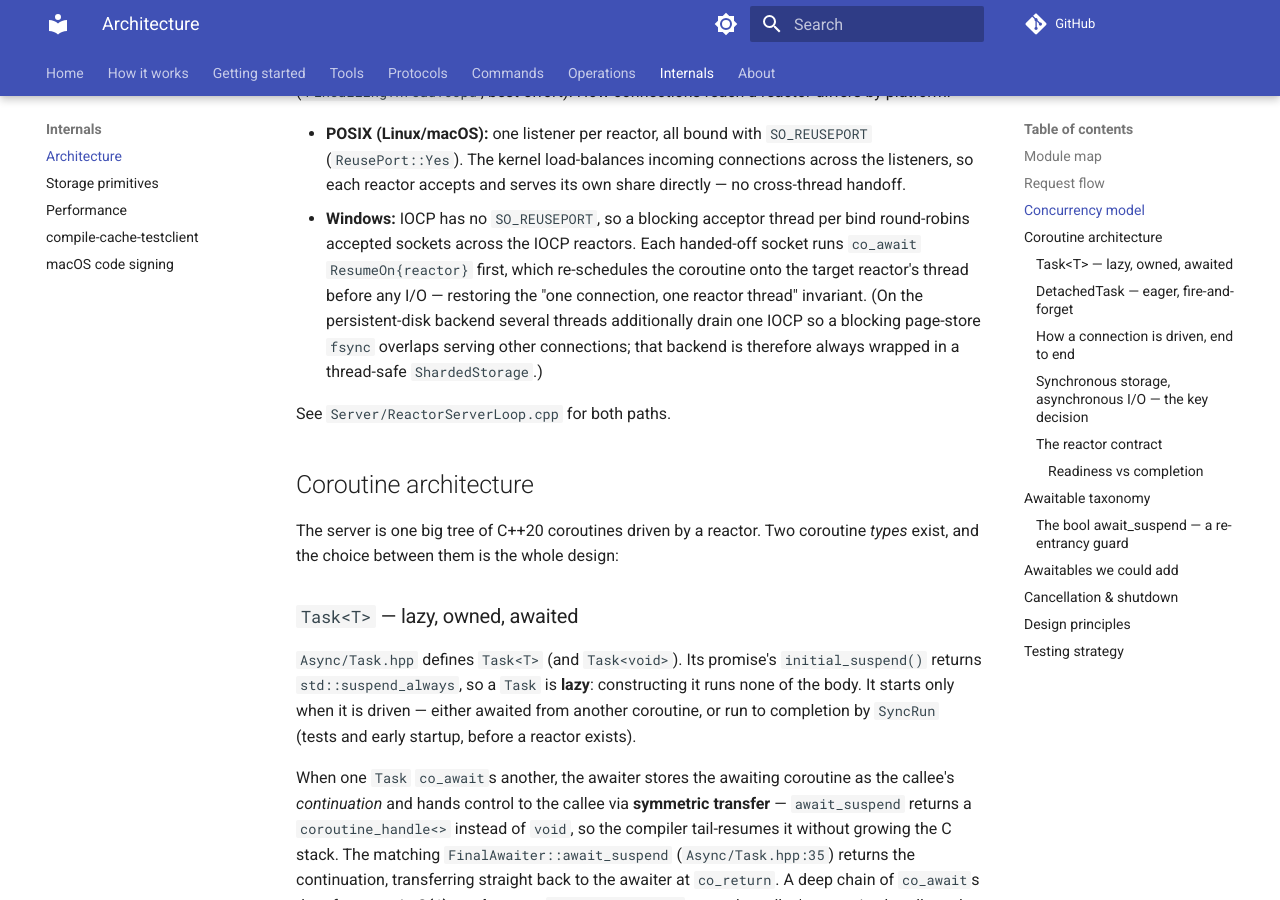
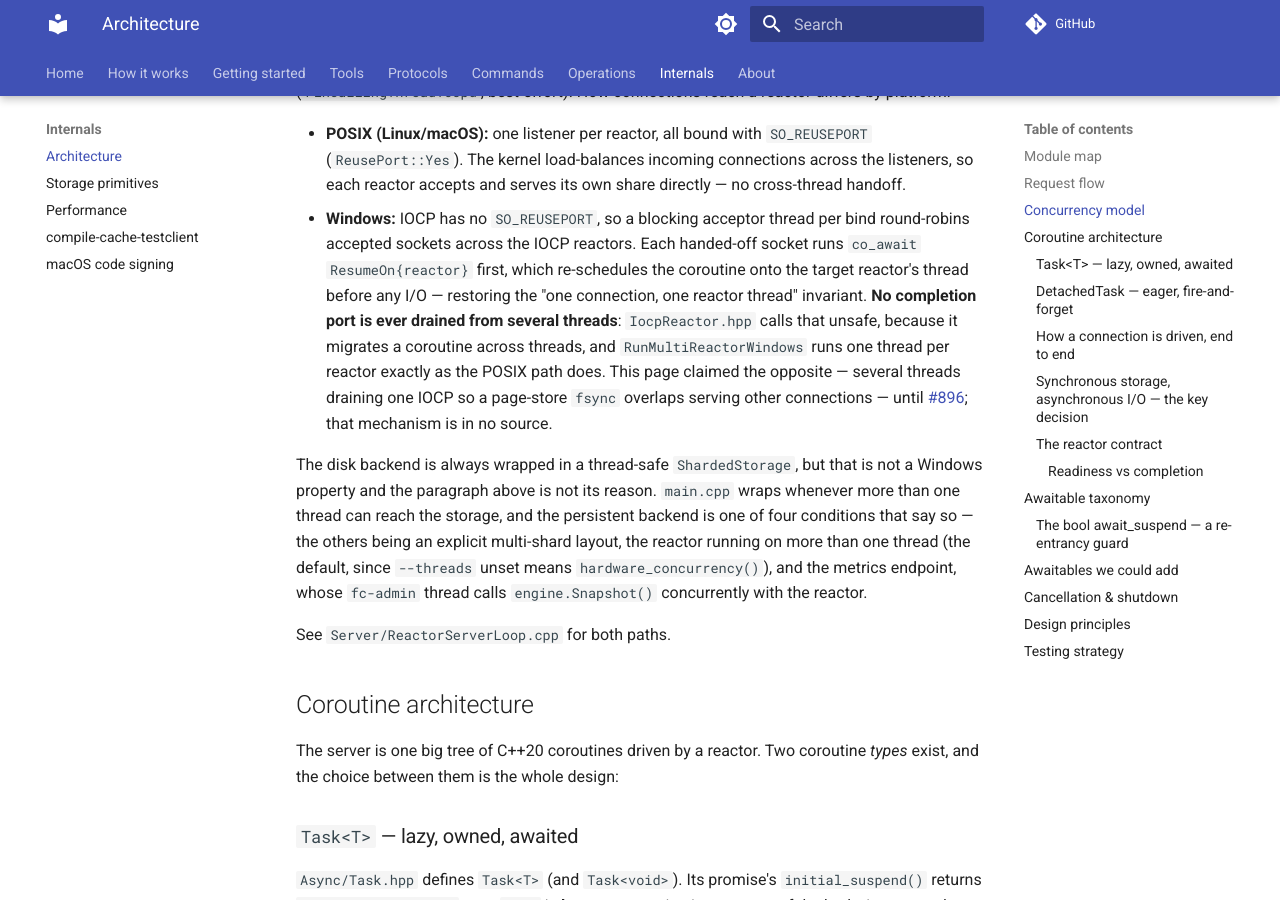
Before and after one commit to LASTRADA-Software/fastcached, an MkDocs documentation site: the page built from docs/internals/architecture.md, in a window 1280 px wide and 900 px high, scrolled down 2051 px. Built offline with MkDocs 1.6.1 and Material for MkDocs 9.7.7, drawn with Linux system fonts in a browser that asks for light colours; comment, search, counter and statistics services are not loaded.

Commit message:
fix(docs,test): the IOCP claim's second home, and a guard that stops being asked
Three review findings on this branch.

`docs/internals/architecture.md` carried the same disproven sentence AGENT.md
just lost -- several threads draining one IOCP so a page-store `fsync` overlaps
serving other connections -- so #896's defect survived in the PUBLISHED page,
which is the copy a reader outside this repository gets. Corrected there too,
and the `ShardedStorage` wrap is moved out of the Windows bullet, since it is
not a Windows property and that paragraph was never its reason.

`--threads above one` misdescribed the third wrapping condition: `reactorCount`
falls back to `hardware_concurrency()`, so the reactor runs on more than one
thread by DEFAULT and a reader was being told this daemon has a single-threaded
default it does not have.

And the CowTree hang-bound guard could stop being asked. `CONFIGURE_DEPENDS` on
the glob re-runs configure when the file LIST changes and says nothing about any
file's CONTENT, so renaming a guarded case rebuilds -- `catch_discover_tests`
regenerating its list under the new name in POST_BUILD -- while the stale bounds
file goes on naming the old one. Measured on a two-line `CTestTestfile.cmake`:
`set_tests_properties` on a name ctest does not know is ignored, exit 0, no
output. That is the silent state the block exists to remove, restored on every
incremental build. The sources each case was FOUND in now join
`CMAKE_CONFIGURE_DEPENDS` -- only those, since the whole glob would reconfigure
on any CowTree test edit for no added coverage.

Measured both directions on a probe project driving the real block: configure
green with both TIMEOUTs applied and exactly the two matched sources on the
RERUN_CMAKE edge; one rename names one case, two renames name both in ONE
refusal, where failing inside the loop reported only the first.

Also: each source is read once and asked about every case rather than the whole
set being re-read per case, and the bound is a variable beside the paragraph
that justifies it instead of a literal twenty lines away.

Signed-off-by: Christian Parpart <christian@parpart.family>

```diff
--- a/docs/internals/architecture.md
+++ b/docs/internals/architecture.md
@@ -117,10 +117,23 @@ differs by platform:
   bind round-robins accepted sockets across the IOCP reactors. Each handed-off
   socket runs `co_await ResumeOn{reactor}` first, which re-schedules the
   coroutine onto the target reactor's thread before any I/O — restoring the
-  "one connection, one reactor thread" invariant. (On the persistent-disk
-  backend several threads additionally drain one IOCP so a blocking page-store
-  `fsync` overlaps serving other connections; that backend is therefore always
-  wrapped in a thread-safe `ShardedStorage`.)
+  "one connection, one reactor thread" invariant. **No completion port is ever
+  drained from several threads**: `IocpReactor.hpp` calls that unsafe, because
+  it migrates a coroutine across threads, and `RunMultiReactorWindows` runs one
+  thread per reactor exactly as the POSIX path does. This page claimed the
+  opposite — several threads draining one IOCP so a page-store `fsync` overlaps
+  serving other connections — until
+  [#896](https://github.com/LASTRADA-Software/fastcached/issues/896); that
+  mechanism is in no source.
+
+The disk backend is always wrapped in a thread-safe `ShardedStorage`, but that
+is not a Windows property and the paragraph above is not its reason.
+`main.cpp` wraps whenever more than one thread can reach the storage, and the
+persistent backend is one of four conditions that say so — the others being an
+explicit multi-shard layout, the reactor running on more than one thread (the
+default, since `--threads` unset means `hardware_concurrency()`), and the
+metrics endpoint, whose `fc-admin` thread calls `engine.Snapshot()`
+concurrently with the reactor.
 
 See `Server/ReactorServerLoop.cpp` for both paths.
 
```
Also changed, not shown: AGENT.md (+7 -2 lines), 1 other file.
